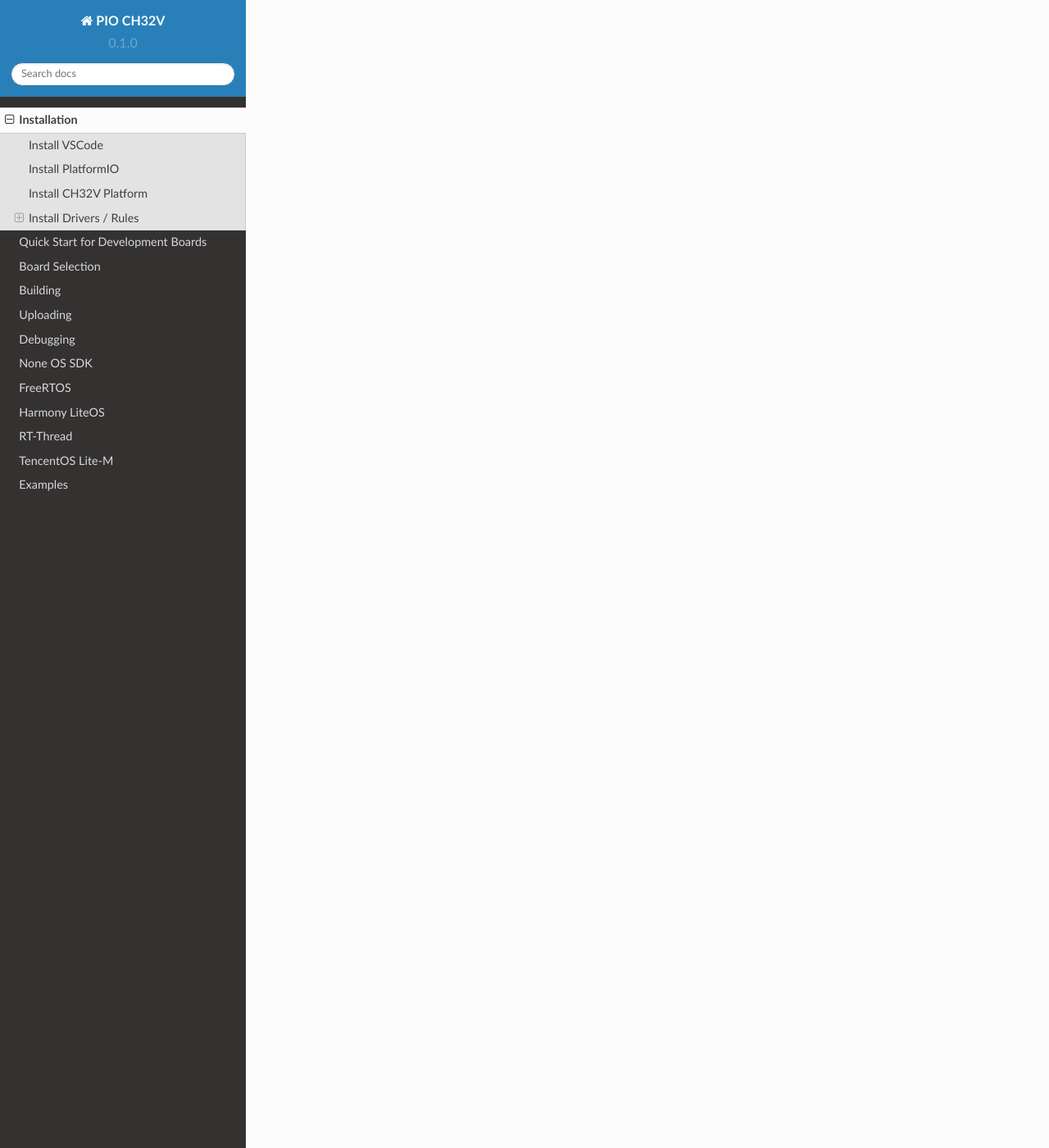
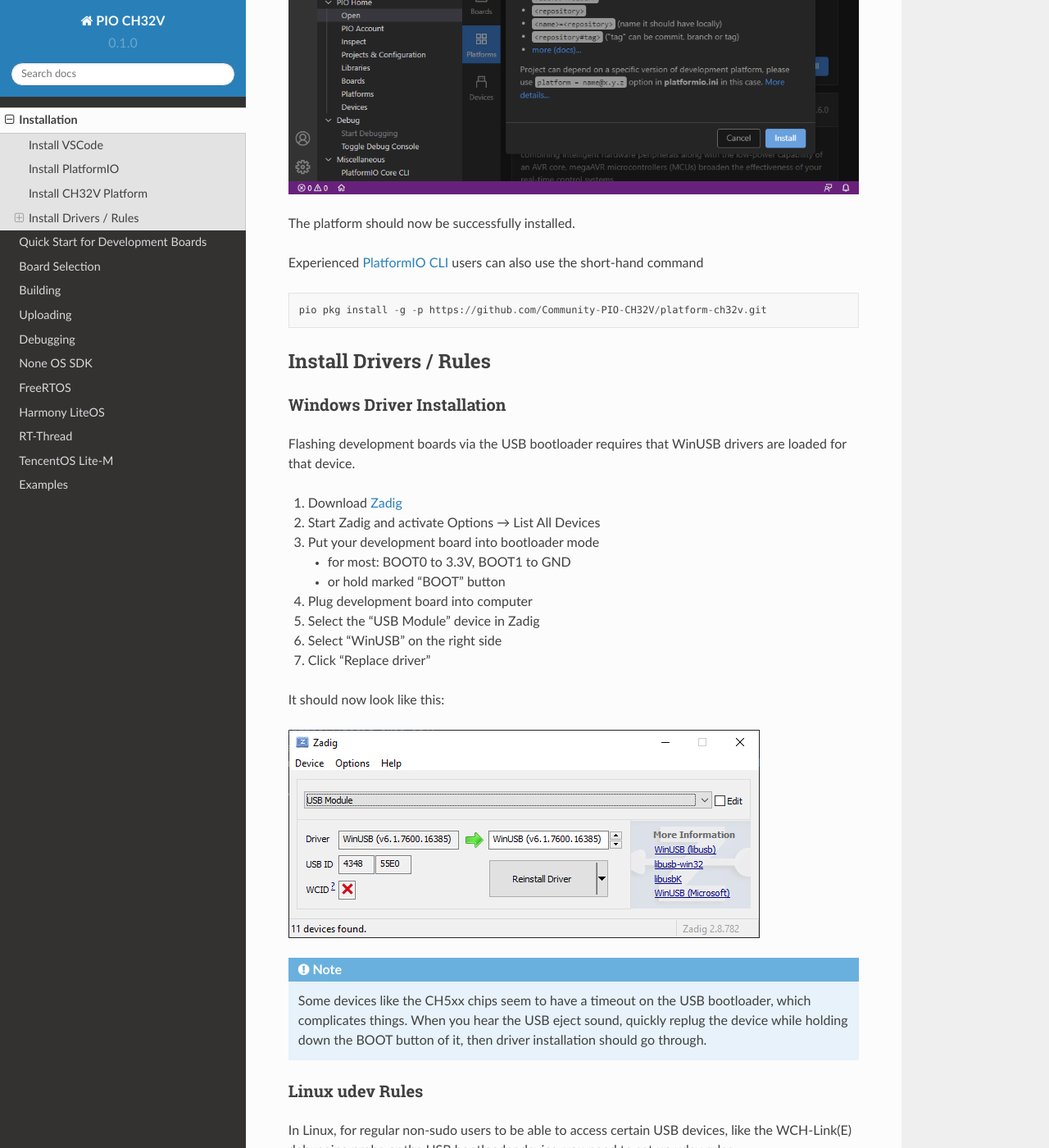
Before and after one commit to Community-PIO-CH32V/docs, a Sphinx documentation site: the page built from docs/source/installation.rst, in a window 1280 px wide and 1400 px high, scrolled down 2398 px. Shown: the whole window at 82% size. Built offline with Sphinx 7.4.7 and the Read the Docs theme 2.0.0, drawn with Linux system fonts in a browser that asks for light colours; some of the changed text lies outside the part shown.

Commit message:
Add installation guide

```diff
--- a/docs/source/installation.rst
+++ b/docs/source/installation.rst
@@ -1,14 +1,50 @@
 Installation
 ============
+
+This guide shows how to install the CH32V development environment. Note that this also overlaps with official documentation such as `Getting started with VSCode +
+PlatformIO <https://docs.platformio.org/en/latest/integration/ide/vscode.html#installation>`__.
 
 Install VSCode
 --------------
 
+Download and install VSCode from https://code.visualstudio.com/.
+
 Install PlatformIO
 ------------------
 
+Open the "Extensions" sidebar, search for "PlatformIO" and hit "install".
+
+.. image:: img/pio_extension_install.png
+
 Install CH32V Platform
 ----------------------
+
+Expand the PlatformIO sidebar (ant icon) and click "PIO Home".
+
+.. figure:: img/pio_home.png
+
+In the resulting PIO Home window, click on the "Platforms" sidebar and
+chose “Advanced Installation”
+
+.. figure:: img/platform_install.png
+
+You will be asked for a repistory. Enter the URL and press "Install".
+
+::
+
+   https://github.com/Community-PIO-CH32V/platform-ch32v.git
+
+.. figure:: img/platform_install_2.png
+
+The platform should now be successfully installed.
+
+Experienced `PlatformIO
+CLI <https://docs.platformio.org/en/latest/integration/ide/vscode.html#platformio-core-cli>`__
+users can also use the short-hand command
+
+::
+
+   pio pkg install -g -p https://github.com/Community-PIO-CH32V/platform-ch32v.git
 
 Install Drivers / Rules
 -----------------------
@@ -16,5 +52,48 @@
 Windows Driver Installation
 ~~~~~~~~~~~~~~~~~~~~~~~~~~~
 
+Flashing development boards via the USB bootloader requires that WinUSB drivers are loaded for that device.
+
+1. Download `Zadig <https://zadig.akeo.ie/>`__
+2. Start Zadig and activate Options → List All Devices
+3. Put your development board into bootloader mode
+
+   * for most: BOOT0 to 3.3V, BOOT1 to GND
+
+   * or hold marked "BOOT" button
+
+4. Plug development board into computer
+5. Select the "USB Module" device in Zadig
+6. Select "WinUSB" on the right side
+7. Click "Replace driver"
+
+It should now look like this:
+
+.. figure:: img/zadig.png
+
+.. note::
+    Some devices like the CH5xx chips seem to have a timeout on the USB bootloader, which complicates things.
+    When you hear the USB eject sound, quickly replug the device while holding down the BOOT button of it, then driver
+    installation should go through.
+
 Linux udev Rules
 ~~~~~~~~~~~~~~~~
+
+In Linux, for regular non-sudo users to be able to access certain USB devices,
+like the WCH-Link(E) debugging probe or the USB bootloader device, you need to
+set up udev rules.
+
+First all, make sure PlatformIO's udev rules are installed per `Documentation <https://docs.platformio.org/en/latest/core/installation/udev-rules.html#platformio-udev-rules>`__.
+
+Then, assuming a Debian-like system with a "plugdev" group, append the following content to :code:`/etc/udev/rules.d/99-platformio-udev.rules`:
+
+::
+
+    SUBSYSTEM=="usb", ATTR{idVendor}="1a86", ATTR{idProduct}=="8010", GROUP="plugdev"
+    SUBSYSTEM=="usb", ATTR{idVendor}="4348", ATTR{idProduct}=="55e0", GROUP="plugdev"
+    SUBSYSTEM=="usb", ATTR{idVendor}="1a86", ATTR{idProduct}=="8012", GROUP="plugdev"
+
+**Restart your system after applying these changes.**
+
+.. note::
+    If you are running a different type system, replace the :code:`GROUP` value as needed, e.g., with :code:`uucp`.
```
Also changed, not shown: docs/source/img/pio_extension_install.png (added), docs/source/img/pio_home.png (added), docs/source/img/pio_home_open_project.png (added), docs/source/img/platform.png (added), docs/source/img/platform_install.png (added), docs/source/img/platform_install_2.png (added), docs/source/img/zadig.png (added).
